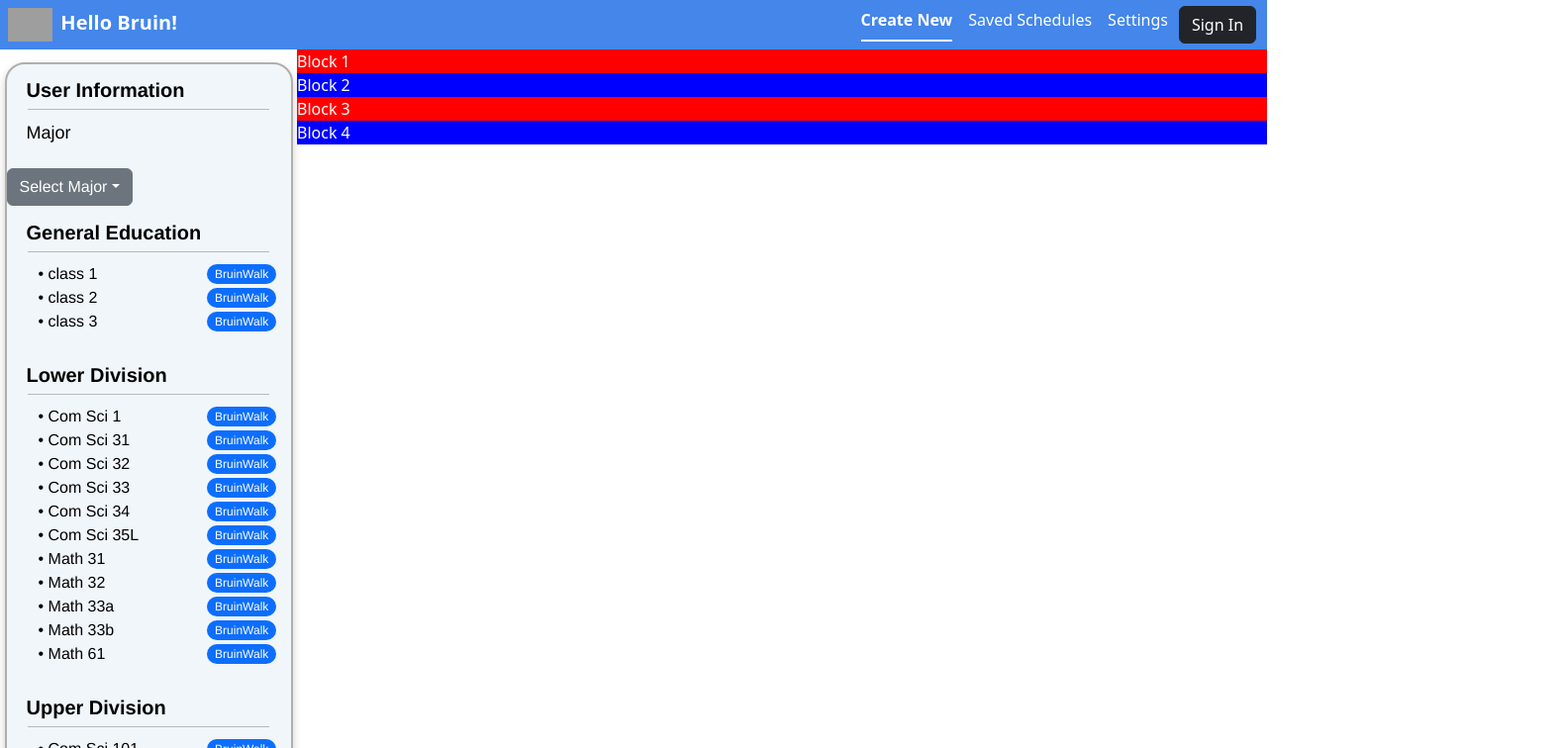
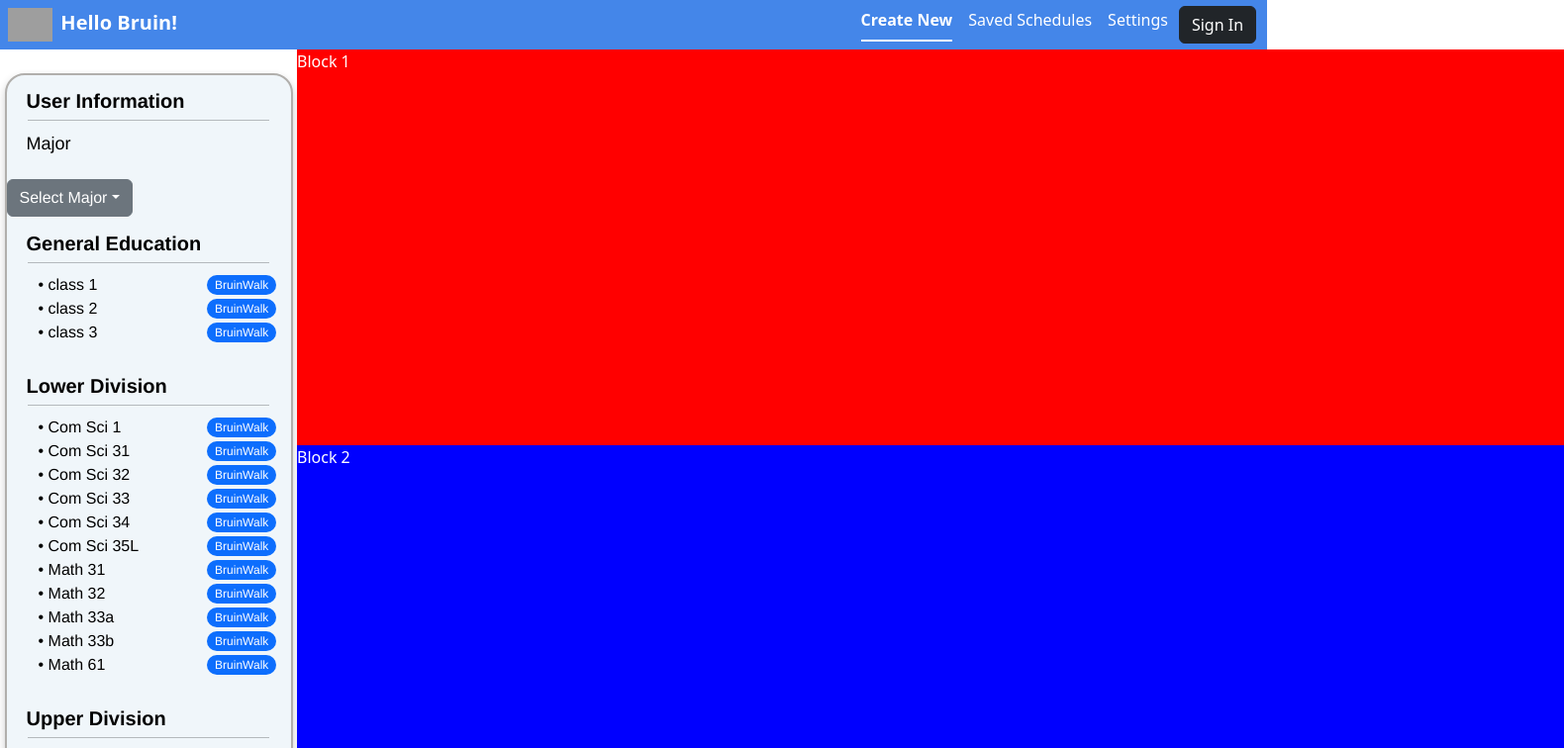
Before and after one commit to JonOuyang/UCLA-Course-Planning-Website, a React (Vite) app in the folder ucla-website/: page / in a window 1280 px wide. Shown: the top 756 px of the page at 99% size, 1580 px wide, since content can reach past the window. Built offline with nearby package versions, Linux system fonts and the light colour scheme; grey boxes are pictures that could not be loaded.

Commit message:
bug fix boxes

```diff
--- a/ucla-website/src/MainComponents/MainBody.module.css
+++ b/ucla-website/src/MainComponents/MainBody.module.css
@@ -2,9 +2,8 @@
     display: flex;
     background-color: white;
     display: grid;
-    height: 500px; /* Total height is fixed */
     width: 100vw;
-    grid-template-rows: 800px 500px 500px 500px; /* Distributes space proportionally */
+    grid-template-rows: 400px 400px 400px 400px; /* Distributes space proportionally */
 }
 .yearTitle {
     color: white;
--- a/ucla-website/src/MainComponents/MainBody.tsx
+++ b/ucla-website/src/MainComponents/MainBody.tsx
@@ -2,7 +2,7 @@ import styles from "./MainBody.module.css";
 
 const MainBody = () => {
   return (
-    <div>
+    <div className={styles.bodyGrid}>
       <div className={styles.yearTitle}>Block 1</div>
       <div className={styles.yearTitle2}>Block 2</div>
       <div className={styles.yearTitle}>Block 3</div>
```
